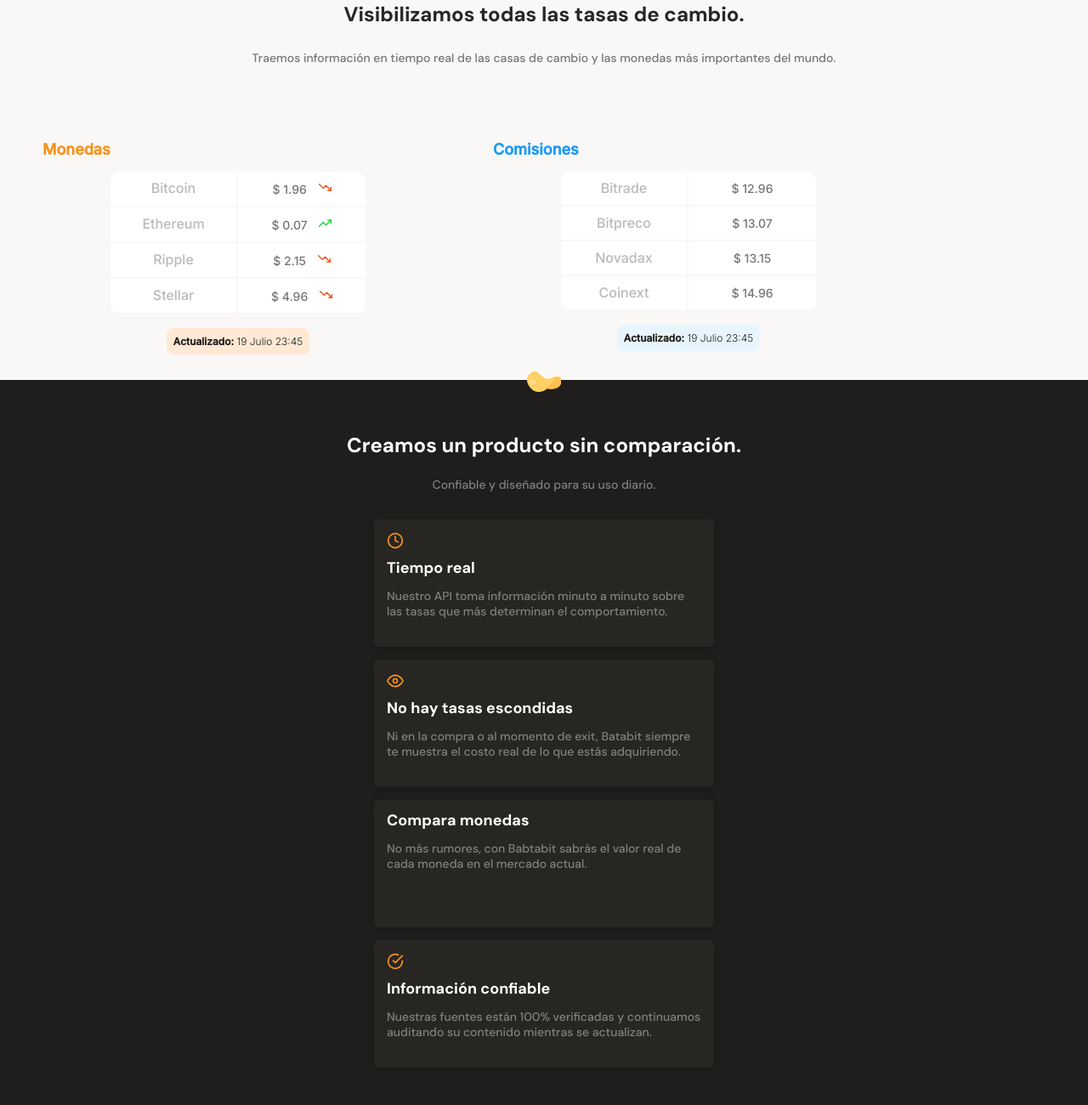
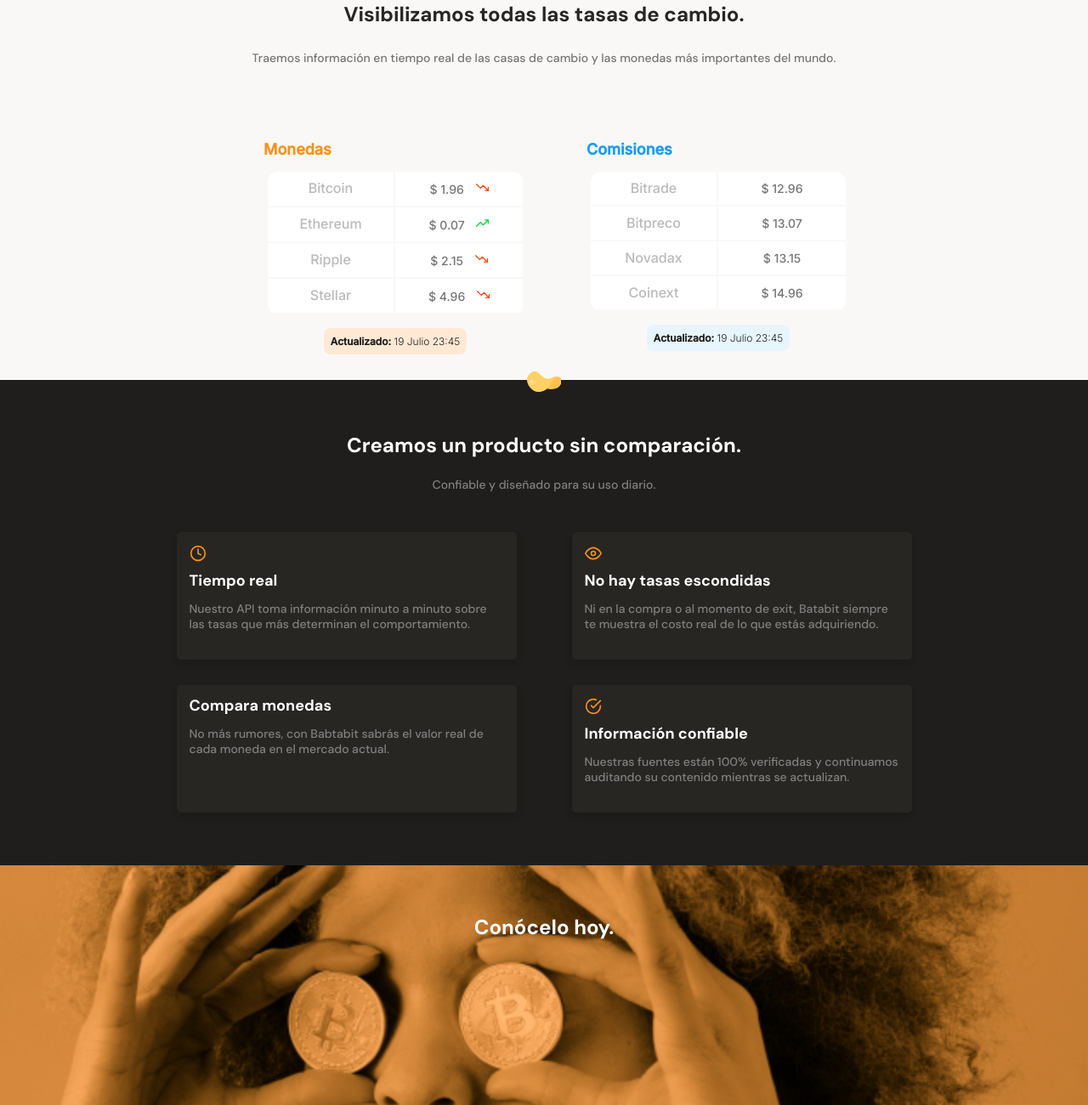
Before and after one commit to MarioSalinas1605/Batabit-Front, a plain HTML site: page index.html in a window 1280 px wide. Shown: the part 660-1960 px from the top of the page at 85% size. Drawn offline with Linux system fonts and the light colour scheme.

Commit message:
feat: queries for tablet and desktop

```diff
--- /dev/null
+++ b/assets/css/desktop.css
@@ -0,0 +1,3 @@
+.plans-container--slider {
+    justify-content: center;
+}
--- /dev/null
+++ b/assets/css/tablet.css
@@ -0,0 +1,9 @@
+.main-tables-slider {
+    justify-content: center;
+}
+.product-cards--container {
+    display: flex;
+    flex-wrap: wrap;
+    width: 930px;
+    margin: 0 auto;
+}
--- a/index.html
+++ b/index.html
@@ -7,6 +7,8 @@
     <link rel="preconnect" href="https://fonts.gstatic.com">
     <link href="https://fonts.googleapis.com/css2?family=DM+Sans:wght@400;500;700&family=Inter:wght@300;500&display=swap" rel="stylesheet">
     <link rel="stylesheet" href="./styles.css">
+    <link rel="stylesheet" href="./assets/css/tablet.css" media="(min-width: 930px)">
+    <link rel="stylesheet" href="./assets/css/desktop.css" media="(min-width: 1024px)">
 </head>
 <body>
     <header>
@@ -71,22 +73,16 @@
                     <h3 class="product--card-title">Tiempo real</h3>
                     <p class="product--card-body">Nuestro API toma información minuto a minuto sobre las tasas que más determinan el comportamiento.</p>
                 </article>
-            </section>
-            <section class="product-cards--container">
                 <article class="product-detail--card">
                     <span class="eye-icon"></span>
                     <h3 class="product--card-title">No hay tasas escondidas</h3>
                     <p class="product--card-body">Ni en la compra o al momento de exit, Batabit siempre te muestra el costo real de lo que estás adquiriendo.</p>
                 </article>
-            </section>
-            <section class="product-cards--container">
                 <article class="product-detail--card">
                     <span class="dollar-icon"></span>
                     <h3 class="product--card-title">Compara monedas</h3>
                     <p class="product--card-body">No más rumores, con Babtabit sabrás el valor real de cada moneda en el mercado actual.</p>
                 </article>
-            </section>
-            <section class="product-cards--container">
                 <article class="product-detail--card">
                     <span class="check-icon"></span>
                     <h3 class="product--card-title">Información confiable</h3>
--- a/styles.css
+++ b/styles.css
@@ -144,7 +144,7 @@ main {
 .main-currency-table {
     width: 70%;
     min-width: 235px;
-    max-width: 500px;
+    max-width: 350px;
     margin: 50px 0 0 30px;
     scroll-snap-align: center;
     font-family: "Inter", sans-serif;
```
